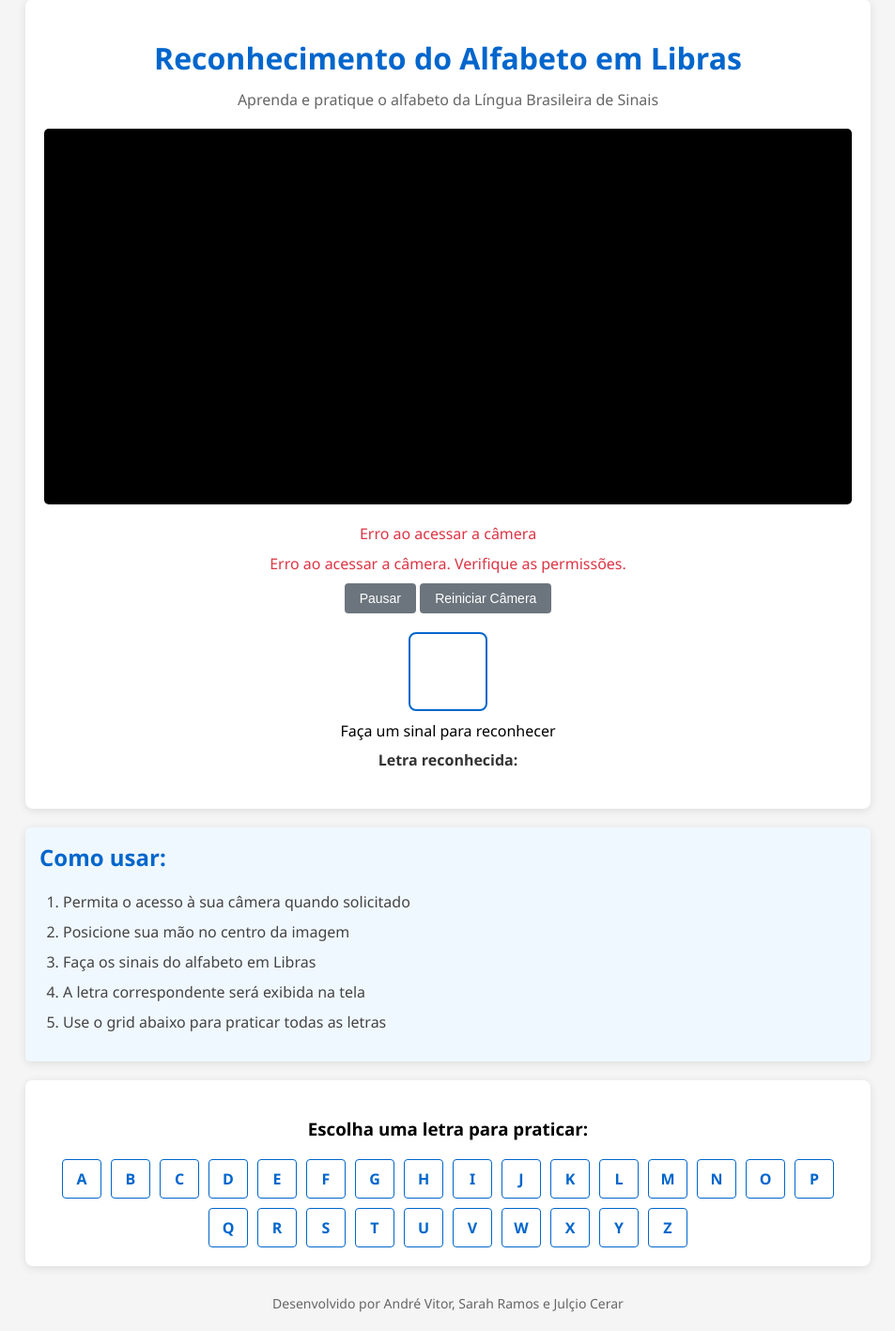
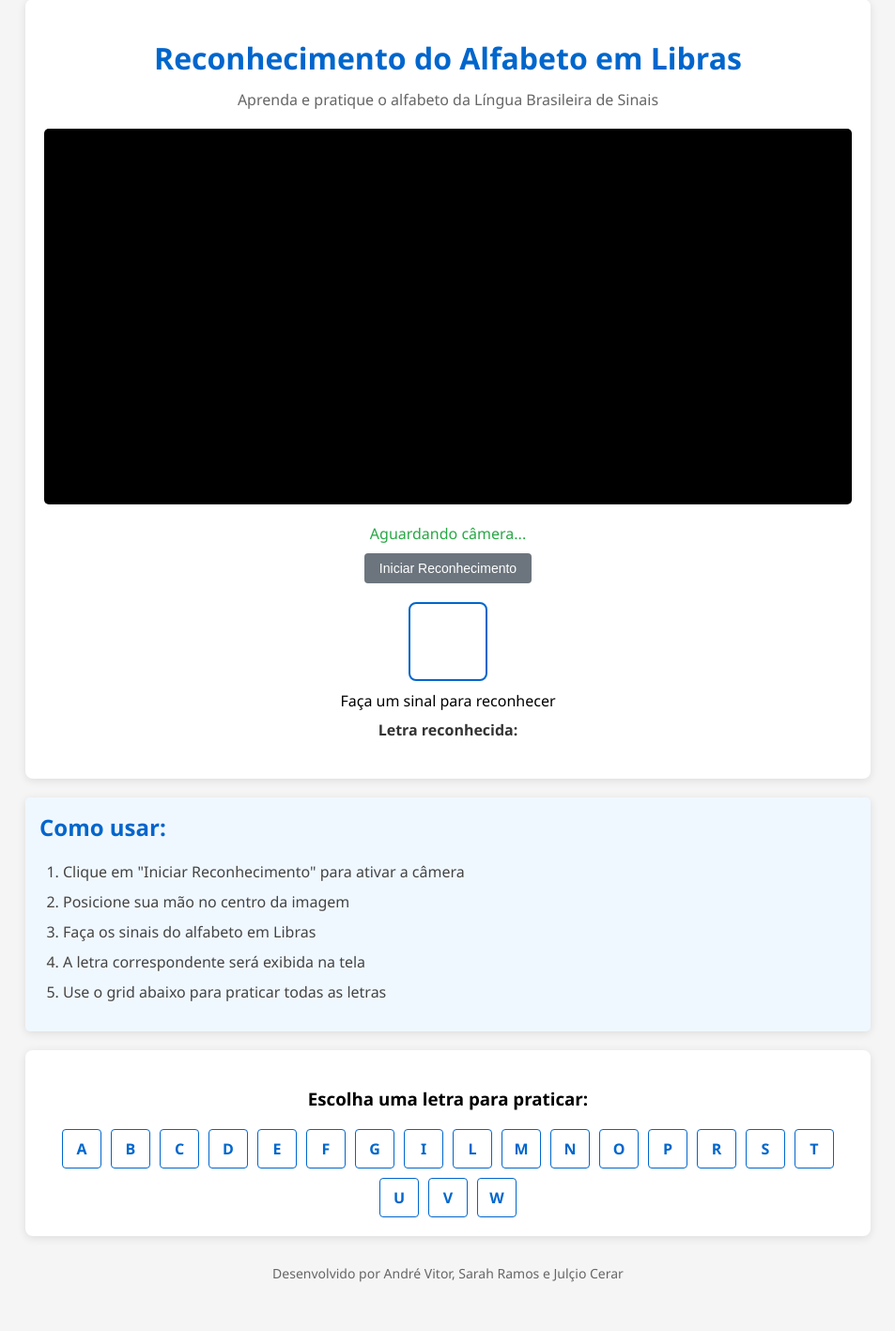
Before and after one commit to Andressis/Libras, a Flask app: page / in a window 1280 px wide. Shown: the part 21-1438 px from the top of the page at 94% size, without its empty margins (163-1116 px from the left). After the commit the page ends 1386 px from the top, so only its background shows below. Run offline with Flask 2, Linux system fonts and the light colour scheme.

Commit message:
Update index.html

```diff
--- a/templates/index.html
+++ b/templates/index.html
@@ -151,13 +151,6 @@
             font-weight: bold;
             font-size: 20px;
         }
-        .camera-error {
-            text-align: center;
-            color: #dc3545;
-            margin: 10px 0;
-            font-weight: 500;
-            display: none;
-        }
     </style>
 </head>
 <body>
@@ -169,14 +162,15 @@
 
         <div class="video-container">
             <video id="video" autoplay playsinline></video>
+            <canvas id="canvas" style="display: none;"></canvas>
+            <img id="processedImage" style="display: none; width: 100%; height: auto; max-height: 400px; border-radius: 5px;" alt="Imagem processada">
         </div>
 
-        <div class="camera-status">Aguardando permissão da câmera...</div>
-        <div class="camera-error" id="cameraError">Erro ao acessar a câmera. Verifique as permissões.</div>
+        <div class="camera-status" id="cameraStatus">Aguardando câmera...</div>
 
         <div class="btn-container">
-            <button id="pauseBtn" class="btn">Pausar</button>
-            <button id="restartBtn" class="btn">Reiniciar Câmera</button>
+            <button id="startBtn" class="btn">Iniciar Reconhecimento</button>
+            <button id="pauseBtn" class="btn" style="display: none;">Pausar</button>
         </div>
 
         <div class="letter-display">
@@ -189,7 +183,7 @@
     <div class="container instructions">
         <h2>Como usar:</h2>
         <ol>
-            <li>Permita o acesso à sua câmera quando solicitado</li>
+            <li>Clique em "Iniciar Reconhecimento" para ativar a câmera</li>
             <li>Posicione sua mão no centro da imagem</li>
             <li>Faça os sinais do alfabeto em Libras</li>
             <li>A letra correspondente será exibida na tela</li>
@@ -208,25 +202,18 @@
             <div class="alphabet-letter" data-letter="E">E</div>
             <div class="alphabet-letter" data-letter="F">F</div>
             <div class="alphabet-letter" data-letter="G">G</div>
-            <div class="alphabet-letter" data-letter="H">H</div>
             <div class="alphabet-letter" data-letter="I">I</div>
-            <div class="alphabet-letter" data-letter="J">J</div>
-            <div class="alphabet-letter" data-letter="K">K</div>
             <div class="alphabet-letter" data-letter="L">L</div>
             <div class="alphabet-letter" data-letter="M">M</div>
             <div class="alphabet-letter" data-letter="N">N</div>
             <div class="alphabet-letter" data-letter="O">O</div>
             <div class="alphabet-letter" data-letter="P">P</div>
-            <div class="alphabet-letter" data-letter="Q">Q</div>
             <div class="alphabet-letter" data-letter="R">R</div>
             <div class="alphabet-letter" data-letter="S">S</div>
             <div class="alphabet-letter" data-letter="T">T</div>
             <div class="alphabet-letter" data-letter="U">U</div>
             <div class="alphabet-letter" data-letter="V">V</div>
             <div class="alphabet-letter" data-letter="W">W</div>
-            <div class="alphabet-letter" data-letter="X">X</div>
-            <div class="alphabet-letter" data-letter="Y">Y</div>
-            <div class="alphabet-letter" data-letter="Z">Z</div>
         </div>
     </div>
 
@@ -237,82 +224,87 @@
     <script>
         document.addEventListener('DOMContentLoaded', function() {
             const video = document.getElementById('video');
+            const canvas = document.getElementById('canvas');
+            const processedImage = document.getElementById('processedImage');
+            const startBtn = document.getElementById('startBtn');
             const pauseBtn = document.getElementById('pauseBtn');
-            const restartBtn = document.getElementById('restartBtn');
             const detectedLetter = document.getElementById('detectedLetter');
             const recognizedLetter = document.getElementById('recognizedLetter');
             const letterToShow = document.getElementById('letterToShow');
             const alphabetLetters = document.querySelectorAll('.alphabet-letter');
-            const cameraStatus = document.querySelector('.camera-status');
-            const cameraError = document.getElementById('cameraError');
+            const cameraStatus = document.getElementById('cameraStatus');
 
-            let isPaused = false;
-            let mediaStream = null;
-            let frameProcessingInterval = null;
+            let isRunning = false;
+            let stream = null;
+            let processingInterval = null;
 
             // Função para iniciar a câmera
-            async function startCamera() {
+            startBtn.addEventListener('click', async function() {
                 try {
-                    cameraStatus.textContent = "Aguardando permissão da câmera...";
-                    cameraStatus.style.color = "#28a745";
-                    cameraError.style.display = "none";
-
-                    mediaStream = await navigator.mediaDevices.getUserMedia({
+                    stream = await navigator.mediaDevices.getUserMedia({
                         video: {
-                            width: 640,
-                            height: 480,
-                            facingMode: 'user'
+                            facingMode: 'user',
+                            width: { ideal: 640 },
+                            height: { ideal: 480 }
                         }
                     });
 
-                    video.srcObject = mediaStream;
-                    video.onloadedmetadata = function() {
-                        cameraStatus.textContent = "Câmera ativa";
-                        isPaused = false;
-                        pauseBtn.textContent = "Pausar";
+                    video.srcObject = stream;
+                    video.style.display = 'block';
+                    processedImage.style.display = 'none';
 
-                        // Iniciar o envio de frames para o servidor
-                        startFrameProcessing();
-                    };
+                    startBtn.style.display = 'none';
+                    pauseBtn.style.display = 'inline-block';
+                    cameraStatus.textContent = 'Câmera ativa';
+                    cameraStatus.style.color = '#28a745';
+
+                    isRunning = true;
+
+                    // Iniciar processamento de frames
+                    processingInterval = setInterval(processFrame, 200);
+
                 } catch (err) {
-                    console.error("Erro ao acessar a câmera:", err);
-                    cameraStatus.textContent = "Erro ao acessar a câmera";
-                    cameraStatus.style.color = "#dc3545";
-                    cameraError.style.display = "block";
+                    console.error('Erro ao acessar a câmera:', err);
+                    cameraStatus.textContent = 'Erro ao acessar a câmera';
+                    cameraStatus.style.color = '#dc3545';
                 }
-            }
+            });
 
-            // Função para iniciar o processamento de frames
-            function startFrameProcessing() {
-                // Limpar o intervalo anterior, se existir
-                if (frameProcessingInterval) {
-                    clearInterval(frameProcessingInterval);
+            // Função para pausar/retomar
+            pauseBtn.addEventListener('click', function() {
+                if (isRunning) {
+                    clearInterval(processingInterval);
+                    video.pause();
+                    pauseBtn.textContent = 'Retomar';
+                    cameraStatus.textContent = 'Câmera pausada';
+                    cameraStatus.style.color = '#ffc107';
+                    isRunning = false;
+                } else {
+                    video.play();
+                    pauseBtn.textContent = 'Pausar';
+                    cameraStatus.textContent = 'Câmera ativa';
+                    cameraStatus.style.color = '#28a745';
+                    isRunning = true;
+                    processingInterval = setInterval(processFrame, 200);
                 }
+            });
 
-                // Definir um novo intervalo para processar frames
-                frameProcessingInterval = setInterval(sendFrameToServer, 200);
-            }
+            // Função para processar o frame atual
+            function processFrame() {
+                if (!isRunning || !stream) return;
 
-            // Função para enviar frames para o servidor
-            function sendFrameToServer() {
-                if (isPaused || !video.srcObject) return;
-
-                // Criar um canvas temporário para capturar o frame
-                const canvas = document.createElement('canvas');
+                // Configurar o canvas com as dimensões do vídeo
                 canvas.width = video.videoWidth;
                 canvas.height = video.videoHeight;
+
+                // Desenhar o frame no canvas
                 const ctx = canvas.getContext('2d');
-
-                // Verificar se o vídeo está pronto para ser capturado
-                if (video.videoWidth === 0 || video.videoHeight === 0) return;
-
-                // Desenhar o frame atual no canvas
                 ctx.drawImage(video, 0, 0, canvas.width, canvas.height);
 
-                // Converter para base64
-                const imageData = canvas.toDataURL('image/jpeg', 0.8);
+                // Obter a imagem como base64
+                const imageData = canvas.toDataURL('image/jpeg');
 
-                // Enviar para o servidor
+                // Enviar para o backend
                 fetch('/process_frame', {
                     method: 'POST',
                     headers: {
@@ -322,6 +314,7 @@
                 })
                 .then(response => response.json())
                 .then(data => {
+                    // Atualizar a letra detectada
                     if (data.letter) {
                         detectedLetter.textContent = data.letter;
                         recognizedLetter.textContent = data.letter;
@@ -336,64 +329,30 @@
                             }, 1000);
                         }
                     }
+
+                    // Mostrar a imagem processada se houver
+                    if (data.processed_image) {
+                        video.style.display = 'none';
+                        processedImage.src = data.processed_image;
+                        processedImage.style.display = 'block';
+                    } else {
+                        video.style.display = 'block';
+                        processedImage.style.display = 'none';
+                    }
                 })
                 .catch(error => {
                     console.error('Erro ao processar o frame:', error);
                 });
             }
 
-            // Botão de pausar/retomar
-            pauseBtn.addEventListener('click', function() {
-                if (isPaused) {
-                    // Reativar a câmera existente
-                    if (mediaStream) {
-                        video.srcObject = mediaStream;
-                        isPaused = false;
-                        pauseBtn.textContent = 'Pausar';
-                        cameraStatus.textContent = "Câmera ativa";
-                        cameraStatus.style.color = "#28a745";
-                        startFrameProcessing();
-                    } else {
-                        // Se não houver stream, iniciar a câmera
-                        startCamera();
-                    }
-                } else {
-                    // Pausar a câmera
-                    video.srcObject = null;
-                    isPaused = true;
-                    pauseBtn.textContent = 'Retomar';
-                    cameraStatus.textContent = "Câmera pausada";
-                    cameraStatus.style.color = "#6c757d";
-                    if (frameProcessingInterval) {
-                        clearInterval(frameProcessingInterval);
-                        frameProcessingInterval = null;
-                    }
-                }
-            });
-
-            // Botão de reiniciar câmera
-            restartBtn.addEventListener('click', function() {
-                // Parar todos os tracks do stream atual
-                if (mediaStream) {
-                    mediaStream.getTracks().forEach(track => track.stop());
-                    mediaStream = null;
-                }
-
-                // Limpar o intervalo de processamento de frames
-                if (frameProcessingInterval) {
-                    clearInterval(frameProcessingInterval);
-                    frameProcessingInterval = null;
-                }
-
-                // Reiniciar a câmera
-                startCamera();
-            });
-
             // Adicionar evento de clique às letras do alfabeto
             alphabetLetters.forEach(letter => {
                 letter.addEventListener('click', function() {
                     // Remover a classe 'active' de todas as letras
-                    alphabetLetters.forEach(l => l.classList.remove('active'));
+                    alphabetLetters.forEach(l => {
+                        l.classList.remove('active');
+                        l.style.backgroundColor = '';
+                    });
                     // Adicionar a classe 'active' à letra clicada
                     this.classList.add('active');
                     // Exibir a letra a ser praticada
@@ -401,8 +360,15 @@
                 });
             });
 
-            // Iniciar a câmera quando a página carregar
-            startCamera();
+            // Limpar recursos ao sair da página
+            window.addEventListener('beforeunload', function() {
+                if (stream) {
+                    stream.getTracks().forEach(track => track.stop());
+                }
+                if (processingInterval) {
+                    clearInterval(processingInterval);
+                }
+            });
         });
     </script>
 </body>
```
